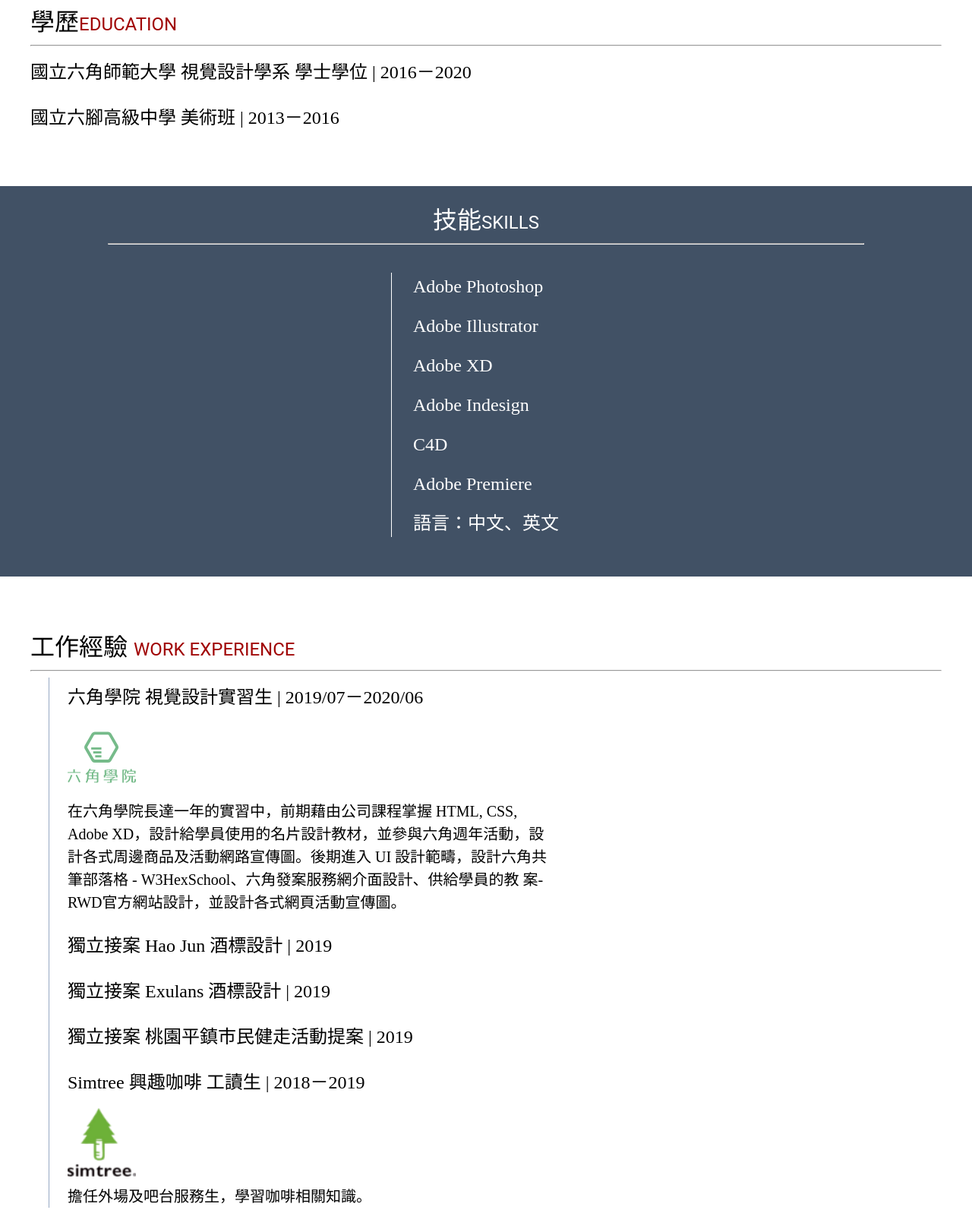
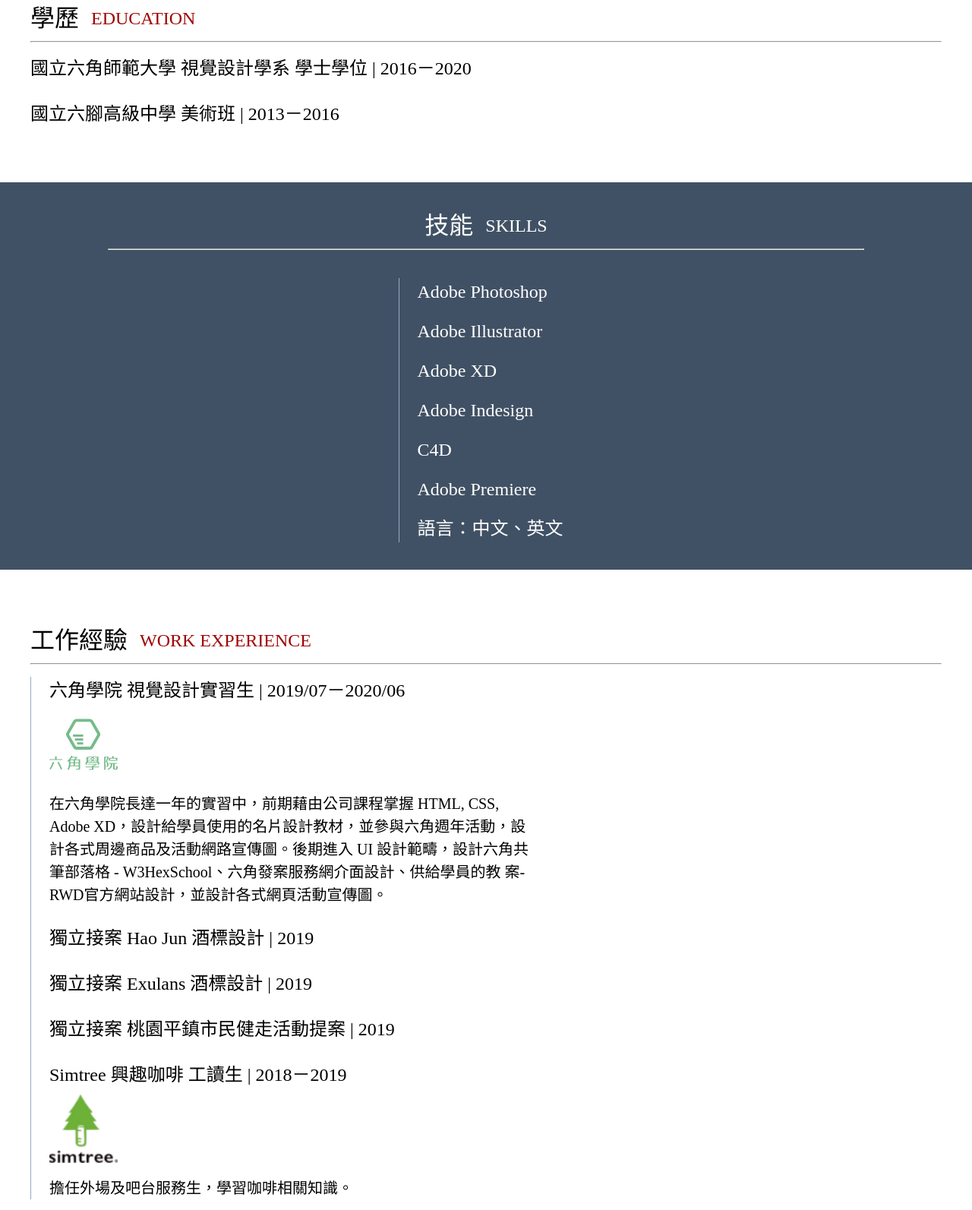
Before and after one commit to winnie0208/week01, a plain HTML site: page index.html in a window 1280 px wide. Shown: the part 1055-2648 px from the top of the page at 76% size. Drawn offline with Linux system fonts and the light colour scheme.

Commit message:
二次重寫
html.css結構再重新整理一下，但還是skill的置中還是沒有解決，只能強制寫死寬度

```diff
--- a/index.html
+++ b/index.html
@@ -1,99 +1,135 @@
 <!DOCTYPE html>
-<html lang="en">
+<html lang="zh-TW">
 <head>
     <meta charset="UTF-8">
     <meta http-equiv="X-UA-Compatible" content="IE=edge">
     <meta name="viewport" content="width=device-width, initial-scale=1.0">
-    <title>Joanne's Portfolio</title>
+    <title>Joanne Chen</title>
     <link rel="stylesheet" href="reset.css">
     <link rel="stylesheet" href="style.css">
 </head>
 <body>
-    <div class="wrapper color-black">
+    <!-- Start Header -->
+    <div class="wrap">
         <div class="container">
-            <h1 >Joanne Chen</h1>
-            <hr>
+            <h1>Joanne Chen</h1>
+            <hr class="hr-reset">
             <div class="photo"><img src="img/photo.png" alt="photo"></div>
-            <div class="intro">
-                <div class="profile">
-                    <h2>個人資料 <span class="eng color-red">PROFILE</span></h2>
-                    <hr>
-                    <p>
-                        陳久安 Joanne Chen<br>
-                        1997-<br>
-                        應屆畢業生／接案設計師／UI 設計實習生
-                    </p>
-                    <p>
-                        UI 設計修行中／立志當斜槓青年<br>
-                        獨立接案，內容涵蓋： <br>
-                        品牌規劃、視覺設計、編輯設計、標準字、物件及印刷品設計等。
-                    </p>
-                </div>
-                <div class="education">
-                    <h2>學歷<span class="eng color-red">EDUCATION</span></h2>
-                    <hr>
-                    <p>國立六角師範大學 視覺設計學系 學士學位 | 2016－2020</p>
-                    <p>國立六腳高級中學 美術班 | 2013－2016</p>
-                </div>
-            </div>
         </div>
     </div>
-    <div class="wrapper2 color-white">
-        <div class="container">
-            <div class="skills">
-                <h2 class="text-center">技能<span class="eng color-white">SKILLS</span></h2>
-                <hr>
-                <div class="skill">
-                    <ol>
-                        <li>Adobe Photoshop</li>
-                        <li>Adobe Illustrator</li>
-                        <li>Adobe XD</li>
-                        <li>Adobe Indesign</li>
-                        <li>C4D</li>
-                        <li>Adobe Premiere</li>
-                        <li>語言：中文、英文</li>
-                    </ol>
-                </div>
+    <!-- End Header -->
+    <!-- Start Profile -->
+    <div class="wrap">
+        <div class="container pb-72">
+            <div class="title">
+                <h2>個人資料</h2>
+                <h3 class="color-red">PROFILE</h3>
             </div>
+            <hr class="mb-16">
+            <ol>
+                <li>
+                    陳久安 Joanne Chen <br>
+                    1997- <br>
+                    應屆畢業生／接案設計師／UI 設計實習生
+                </li>
+                <li class="pb-reset">UI 設計修行中／立志當斜槓青年<br>
+                    獨立接案，內容涵蓋：<br>
+                    品牌規劃、視覺設計、編輯設計、標準字、物件及印刷品設計等。
+                </li>
+            </ol>
         </div>
     </div>
-    <div class="wrapper color-black">
-        <div class="container">
-            <div class="work">
-                <h2>工作經驗 <span class="eng color-red">WORK EXPERIENCE</span></h2>
-                <hr>
-                <div class="work-list">
-                    <p>六角學院 視覺設計實習生 | 2019/07－2020/06</p>
-                        <div class="logo"><img src="img/Group 1.svg" alt="六角學院"></div>
-                        <span class="message mb-16">在六角學院長達一年的實習中，前期藉由公司課程掌握 HTML, CSS, Adobe XD，設計給學員使用的名片設計教材，並參與六角週年活動，設計各式周邊商品及活動網路宣傳圖。後期進入 UI 設計範疇，設計六角共筆部落格 - W3HexSchool、六角發案服務網介面設計、供給學員的教 案- RWD官方網站設計，並設計各式網頁活動宣傳圖。</span>
-                    <p>獨立接案 Hao Jun 酒標設計 | 2019</p>
-                    <p>獨立接案 Exulans 酒標設計 | 2019</p>
-                    <p>獨立接案 桃園平鎮市民健走活動提案 | 2019</p>
-                    <p >Simtree 興趣咖啡 工讀生 | 2018－2019</p>
-                        <div class="logo"><img src="img/simtree.png" alt="simtree"></div>
-                        <span class="message">擔任外場及吧台服務生，學習咖啡相關知識。</span>
-
-                </div>
+    <!-- End Profile -->
+    <!-- Start Education -->
+    <div class="wrap">
+        <div class="container pb-72">
+            <div class="title">
+                <h2>學歷</h2>
+                <h3 class="color-red">EDUCATION</h3>
             </div>
+            <hr class="mb-16">
+            <ol>
+                <li>國立六角師範大學 視覺設計學系 學士學位 | 2016－2020</li>
+                <li class="pb-reset">國立六腳高級中學 美術班 | 2013－2016</li>
+            </ol>
         </div>
     </div>
-    <div class="wrapper2 color-white">
+    <!-- End Education -->
+    <!-- Start Skills -->
+    <div class="wrap2 pt-24 pb-36">
+        <div class="container2 color-white">
+            <div class="title center">
+                <h2>技能</h2>
+                <h3>SKILLS</h3>
+            </div>
+            <hr class="mb-37">
+            <ol class="listLine skills-box">
+                <li class="engList">Adobe Photoshop</li>
+                <li class="engList">Adobe Illustrator</li>
+                <li class="engList">Adobe XD</li>
+                <li class="engList">Adobe Indesign</li>
+                <li class="engList">C4D</li>
+                <li class="engList">Adobe Premiere</li>
+                <li class="engList pb-reset">語言：中文、英文</li>
+            </ol>
+        </div>
+    </div>
+    <!-- End Skills -->
+    <!-- Start Work Experience -->
+    <div class="wrap pt-72 pb-72">
         <div class="container">
-            <div class="contact">
-                <h2 class="text-center">聯絡方式 <span class="eng color-white">CONTACT METHOD</span></h2>
-                <hr>
-                <ol>
-                    <li>Mail：xxxd@hexschool.com</li>
-                    <li>Phone：0910123456</li>
-                    <li>Kaohsiung, Taiwan</li>
-                    <li>作品連結：https://www.behance.net/xxxdddddd</li>
-                    <li><div class="social"><a href=""><img src="img/facebook.svg" alt="facebook"></a></div>
-                        <div class="social"><a href=""><img src="img/instagram-alt.svg" alt="instagram"></a></div>
-                        <div class="social"><a href=""><img src="img/line.svg" alt="line"></a></div>
+            <div class="title">
+                <h2>工作經驗</h2>
+                <h3 class="color-red">WORK EXPERIENCE</h3>
+            </div>
+            <hr class="mb-16">
+            <div>
+                <ol class="listLine">
+                    <li>
+                        六角學院 視覺設計實習生 | 2019/07－2020/06
+                        <div class="logo"><img src="img/Group 1.svg" alt="六角學院"></div>
+                        <p>在六角學院長達一年的實習中，前期藉由公司課程掌握 HTML, CSS, Adobe XD，設計給學員使用的名片設計教材，並參與六角週年活動，設計各式周邊商品及活動網路宣傳圖。後期進入 UI 設計範疇，設計六角共筆部落格 - W3HexSchool、六角發案服務網介面設計、供給學員的教 案- RWD官方網站設計，並設計各式網頁活動宣傳圖。</p>
+                    </li>
+                    <li>
+                        獨立接案 Hao Jun 酒標設計 | 2019
+                    </li>
+                    <li>
+                        獨立接案 Exulans 酒標設計 | 2019
+                    </li>
+                    <li>
+                        獨立接案 桃園平鎮市民健走活動提案 | 2019
+                    </li>
+                    <li class="pb-reset">
+                        Simtree 興趣咖啡 工讀生 | 2018－2019
+                        <div class="logo"><img src="img/simtree.png" alt="simtree"></div>
+                        <p>擔任外場及吧台服務生，學習咖啡相關知識。</p>
                     </li>
                 </ol>
             </div>
         </div>
     </div>
+     <!-- End Work Experience -->
+     <!-- Start Footer -->
+    <div class="wrap2 pt-24 pb-36">
+        <div class="container2 color-white">
+            <div class="title center">
+                <h2>聯絡方式</h2>
+                <h3>CONTACT METHOD</h3>
+            </div>
+            <hr class="mb-32">
+            <ol class="text-center">
+                <li class="engList">Mail：xxxd@hexschool.com</li>
+                <li class="engList">Phone：0910123456</li>
+                <li class="engList">Kaohsiung, Taiwan</li>
+                <li class="engList">作品連結：https://www.behance.net/xxxdddddd</li>
+                <li class="engList pb-reset">
+                    <div class="icon mr-24"><img src="img/facebook.svg" alt="facebook"></div>
+                    <div class="icon mr-24"><img src="img/instagram-alt.svg" alt="instagram"></div>
+                    <div class="icon"><img src="img/line.svg" alt="line"></div>
+                </li>
+            </ol>
+        </div>
+    </div>
+    <!-- End Footer -->
 </body>
 </html>
--- a/style.css
+++ b/style.css
@@ -1,181 +1,160 @@
-.wrapper{
+/* Backgroud */
+.wrap{
     width: 100%;
-    background: #FFFFFF 0% 0% no-repeat padding-box;
-    opacity: 1;
+    background: #FFFFFF;
 }
-.wrapper2{
+.wrap2{
     width: 100%;
-    background: #415165 0% 0% no-repeat padding-box;
-    opacity: 1;
-    margin-top: 48px;
+    background: #415165;
+}
+.container{
+    width: 1200px;
+    margin: 0 auto;
+}
+.container2{
+    width: 996px;
+    margin: 0 auto;
 }
 
+/* Font */
+.color-red{
+    color: #A00404;
+}
 .color-white{
     color: #FFFFFF;
 }
-.color-black{
-    color: black;
-}
-.color-red{
-    color: #A00404;
-}
-.container{
-    width: 1200px;
-    position: relative;
-    margin:0 auto
-}
-.wrapper2>.container{
-    width: 996px;
-}
-
 h1{
-    top: 37px;
-    left: 360px;
-    width: 264px;
-    height: 212px;
     text-align: left;
-    font: normal normal normal Roboto;
+    font-family: normal normal normal Roboto;
     font-size: 80px;
     line-height: 106px;
     letter-spacing: 0px;
     opacity: 1;
-    margin-top: 37px;
-    margin-bottom: 3px;
 }
 h2{
-    font: normal normal normal Noto Sans;
+    text-align: left;
+    font-family: normal normal normal Noto Sans;
     font-size: 32px;
     line-height: 43px;
     letter-spacing: 0px;
-    margin-bottom: 8px;
+    opacity: 1;
+    margin-right: 16px;
 }
-.eng{
-    font: normal normal medium Roboto;
+h3{
+    text-align: left;
+    font-family: normal normal medium Roboto;
     font-size: 24px;
-    line-height: 32px;
+    line-height: 43px;
     letter-spacing: 0px;
     opacity: 1;
 }
-p{
-    text-align: left;
-    font: normal normal normal Noto Sans;
+li{
+    font-family: normal normal normal Noto Sans;
     font-size: 24px;
     line-height: 36px;
     letter-spacing: 0px;
     opacity: 1;
+    padding-bottom: 24px;
+}
+.engList{
+    font-family:  normal normal Roboto;
+    padding-bottom: 16px;
+}
+p{
+    text-align: left;
+    font-family: normal normal normal Noto Sans;
+    font-size: 20px;
+    line-height: 30px;
+    letter-spacing: 0px;
+    color: #000000;
+    opacity: 1;
+}
+.text-center{
+    text-align: center;
 }
 
-li{
-    text-align: center;
-    font: normal normal 300 Roboto;
-    font-size: 24px;
-    line-height: 36px;
-    letter-spacing: 0px;
-    opacity: 1;
+/* 調整位置 */
+.hr-reset{
+    margin: 0;
+}
+.mb-16{
+    margin-top: 0;
     margin-bottom: 16px;
 }
+.mb-32{
+    margin-top: 0;
+    margin-bottom: 32px;
+}
+.mb-37{
+    margin-top: 0;
+    margin-bottom: 37px;
+}
+.mb-reset{
+    margin-bottom: 0;
+}
+.mr-reset{
+    margin-right: 0;
+}
+.mr-24{
+    margin-right: 24px;
+}
+.pt-24{
+    padding-top: 36px;
+}
+.pt-72{
+    padding-top: 72px;
+}
+.pb-36{
+    padding-bottom: 36px;
+}
+.pb-reset{
+    padding-bottom: 0px;
+}
+.pb-72{
+    padding-bottom: 72px;
+}
+.center{
+    justify-content: center;
+    align-items: center;
+}
 
-.text-center{
-    text-align: center;
+/* Elements */
+h1{
+    width: 264px;
+    height: 212px;
+    margin-top: 37px;
+    margin-bottom: 3px;
+}
+.photo{
+    margin: 48px 0;
 }
 .photo>img{
     width: 324px;
     height: 324px;
-    margin-top: 48px;
 }
-
-.profile {
-    margin-top: 48px;
-    margin-bottom: 8px;
+.title{
+    display: flex;
+    padding-bottom: 8px;
 }
-.profile >hr{
-    margin-bottom: 8px;
+.listLine{
+    border-left: 1px solid #96A9C4;
 }
-.profile>p{
-    padding-top: 8px;
-    padding-bottom: 16px;
-}
-
-.education {
-    margin-top: 48px;
-    margin-bottom: 8px;
-}
-.education >hr{
-    margin-bottom: 8px;
-}
-.education>p{
-    padding-top: 8px;
-    padding-bottom: 16px;
-}
-
-.skills{
-    padding-top: 24px;
-    padding-bottom: 36px;
-    margin-top: 56px;
-
-}
-.skills>hr{
-    margin-bottom: 37px;
-}
-.skill{
-    width: 250px;
+/* 暫時解決skill-list置中的問題 */
+.skills-box{
+    width: 230px;
     margin: 0 auto;
 }
-.skills>.skill>ol{
-    padding-left: 28px;
-    border-left: 1px solid #ffffff;
-}
-.skills>.skill>ol>li{
-    text-align: left;
-}
-.work{
-    padding-top: 72px;
-    padding-bottom: 24px;
-}
-.work>hr{
-    margin-bottom: 8px;
-}
-.work-list{
-    border-left: 1px solid #96A9C4;
+.listLine>li{
     padding-left: 24px;
-    position: relative;
-    left: 24px;
-}
-.work>.work-list>p{
-    padding-top: 8px;
-    margin-bottom: 16px;
 }
 .logo>img{
     width: 90px;
     height: 90px;
-    margin-bottom: 8px;
+    margin: 8px 0;
 }
-.message{
-    width: 642px;
-    text-align: left;
-    font: normal normal normal Noto Sans;
-    font-size: 20px;
-    line-height: 30px;
-    letter-spacing: 0px;
-    opacity: 1;
-    display:inline-block
+p{
+    width:642px ;
 }
-.mb-16{
-    margin-bottom: 16px;
+.icon{
+    display: inline;
 }
-.pb--16{
-    padding-top: -16px;
-}
-.contact{
-    padding-top: 24px;
-    padding-bottom: 20px;
-}
-.cotact>hr{
-    margin-bottom: 32px;
-}
-.social{
-    display: inline-block;
-    width: 48px;
-    height: 48px;
-    margin-right: 24px;
-}
```
